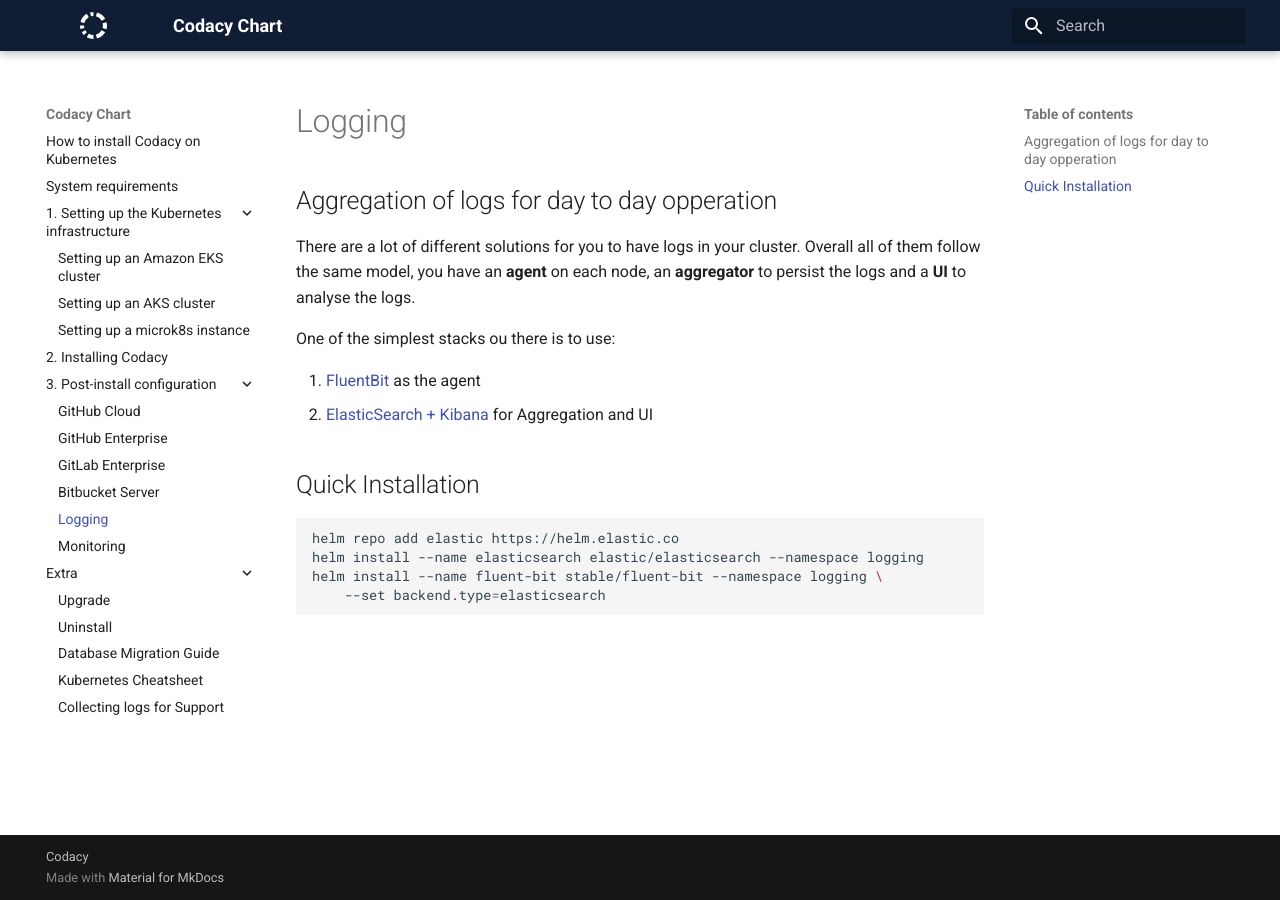
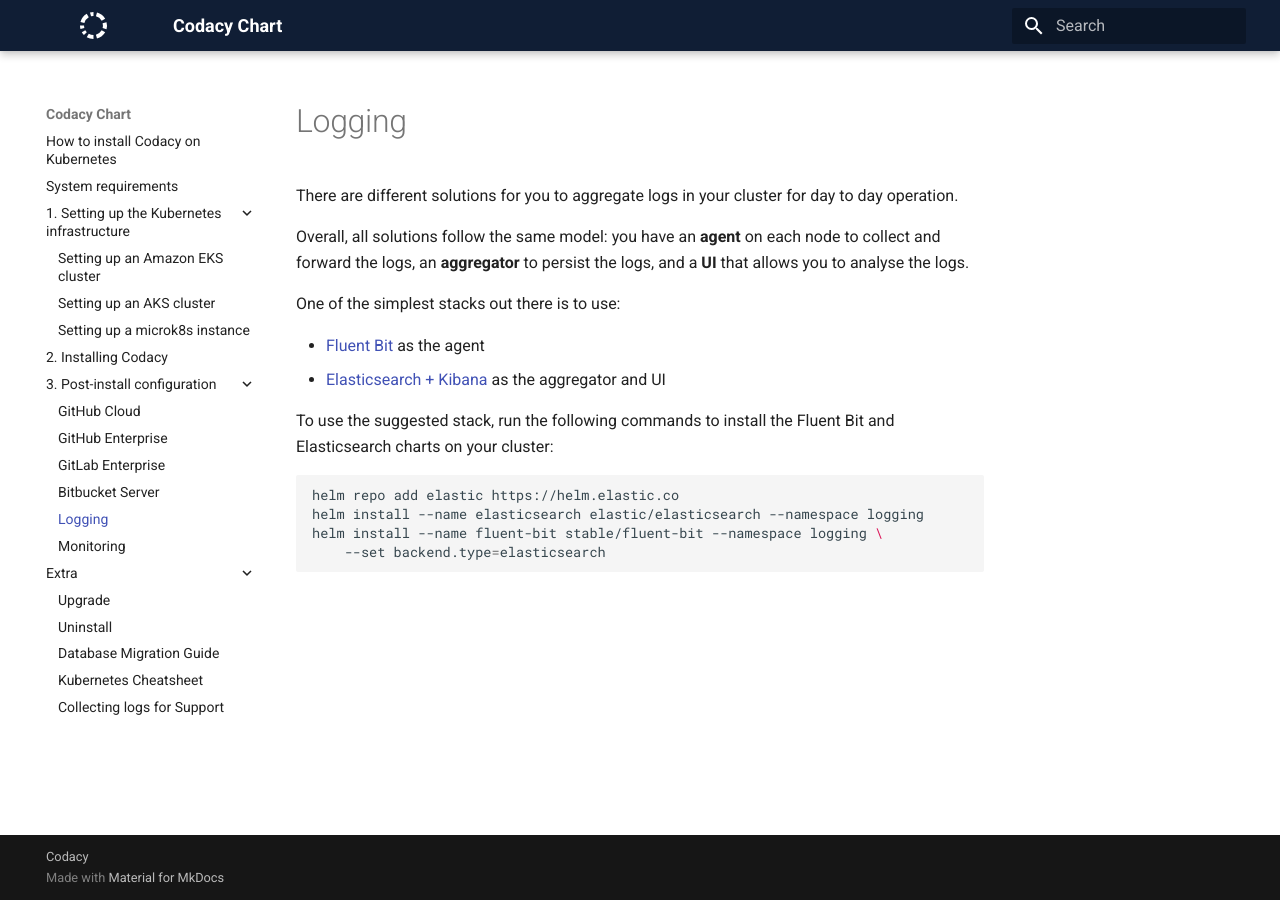
Before and after one commit to codacy/chart, an MkDocs documentation site: the page built from docs/configuration/logging.md, in a window 1280 px wide. Built offline with MkDocs 1.6.1 and Material for MkDocs 9.7.7, drawn with Linux system fonts in a browser that asks for light colours.

Commit message:
Edit "Logging"

````diff
--- a/docs/configuration/logging.md
+++ b/docs/configuration/logging.md
@@ -1,17 +1,15 @@
 # Logging
 
-## Aggregation of logs for day to day opperation
+There are different solutions for you to aggregate logs in your cluster for day to day operation.
 
-There are a lot of different solutions for you to have logs in your
-cluster. Overall all of them follow the same model, you have an **agent**
-on each node, an **aggregator** to persist the logs and a **UI** to analyse the logs.
+Overall, all solutions follow the same model: you have an **agent** on each node to collect and forward the logs, an **aggregator** to persist the logs, and a **UI** that allows you to analyse the logs.
 
-One of the simplest stacks ou there is to use:
+One of the simplest stacks out there is to use:
 
-1. [FluentBit](https://github.com/helm/charts/tree/master/stable/fluent-bit) as the agent
-2. [ElasticSearch + Kibana](https://github.com/elastic/helm-charts/tree/master/elasticsearch) for Aggregation and UI
+-   [Fluent Bit](https://github.com/helm/charts/tree/master/stable/fluent-bit) as the agent
+-   [Elasticsearch + Kibana](https://github.com/elastic/helm-charts/tree/master/elasticsearch) as the aggregator and UI
 
-## Quick Installation
+To use the suggested stack, run the following commands to install the Fluent Bit and Elasticsearch charts on your cluster:
 
 ```bash
 helm repo add elastic https://helm.elastic.co
````
